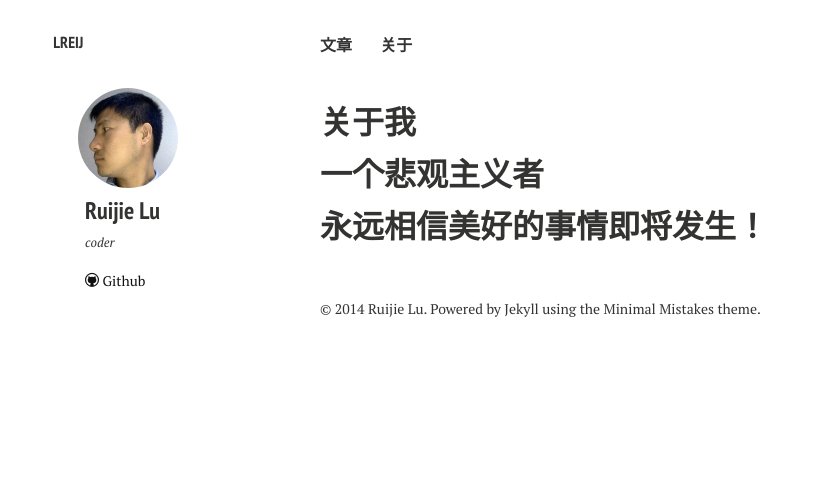
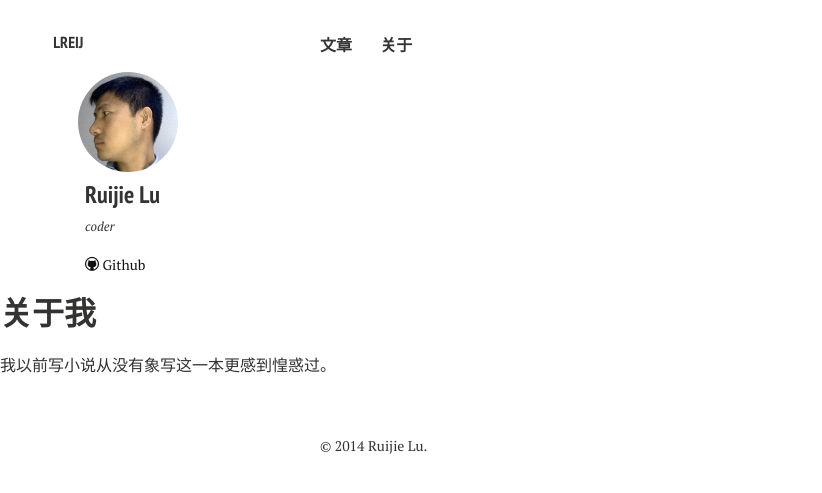
Before and after one commit to lreij/lreij.github.com, a Jekyll site: the page built from about.md, in a window 1280 px wide. Shown: the top 493 px of the page, without its empty margins (0-822 px from the left). Built offline with Jekyll 4.4.1, drawn with Linux system fonts in a browser that asks for light colours; nearby versions of some CDN libraries.

Commit message:
update again

```diff
--- a/_includes/_footer.html
+++ b/_includes/_footer.html
@@ -1 +1 @@
-<span>&copy; {{ site.time | date: '%Y' }} {{ site.owner.name }}. Powered by <a href="http://jekyllrb.com">Jekyll</a> using the <a href="http://mademistakes.com/">Minimal Mistakes</a> theme.</span>
+<span>&copy; {{ site.time | date: '%Y' }} {{ site.owner.name }}.</span>
--- a/_layouts/page.html
+++ b/_layouts/page.html
@@ -18,10 +18,11 @@
   {% if page.image.credit %}<span class="image-credit">Photo Credit: <a href="{{ page.image.creditlink }}">{{ page.image.credit }}</a></span>{% endif %}
 </div><!-- /.image-wrap -->{% endif %}
 
+<div class="article-author-side">
+  {% include _author-bio.html %}
+</div>
+
 <div id="main" role="main">
-  <div class="article-author-side">
-    {% include _author-bio.html %}
-  </div>
   <article>
     <h1>{{ page.title }}</h1>
     <div class="article-wrap">
--- a/about.md
+++ b/about.md
@@ -6,6 +6,4 @@ tagline: lreij, Jerry Lu
 tags: [about, lreij, Jerry Lu]
 ---
 
-#一个悲观主义者
-
-#永远相信美好的事情即将发生！
+我以前写小说从没有象写这一本更感到惶惑过。
```
Also changed, not shown: _layouts/post.html (+4 -3 lines), index.md (+1 -1 lines), posts.md (+1 -1 lines), 1 other file.
